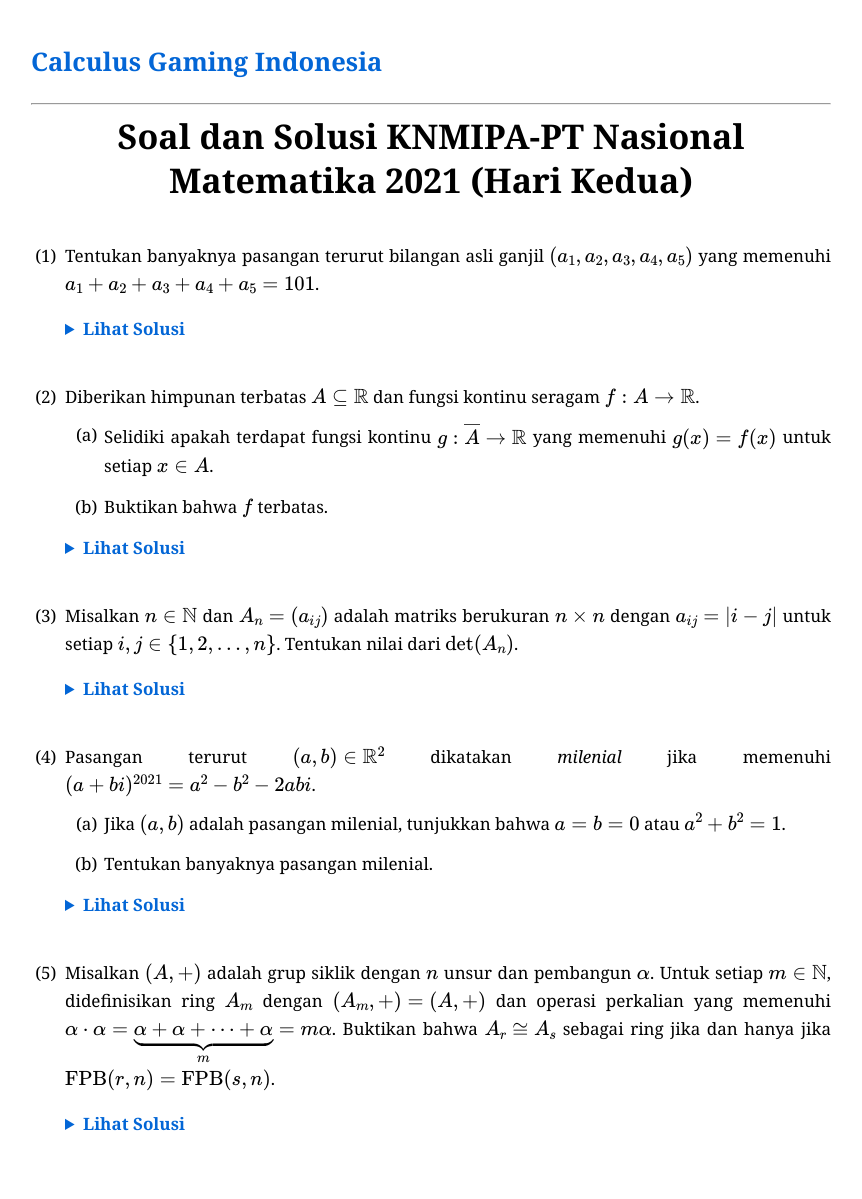
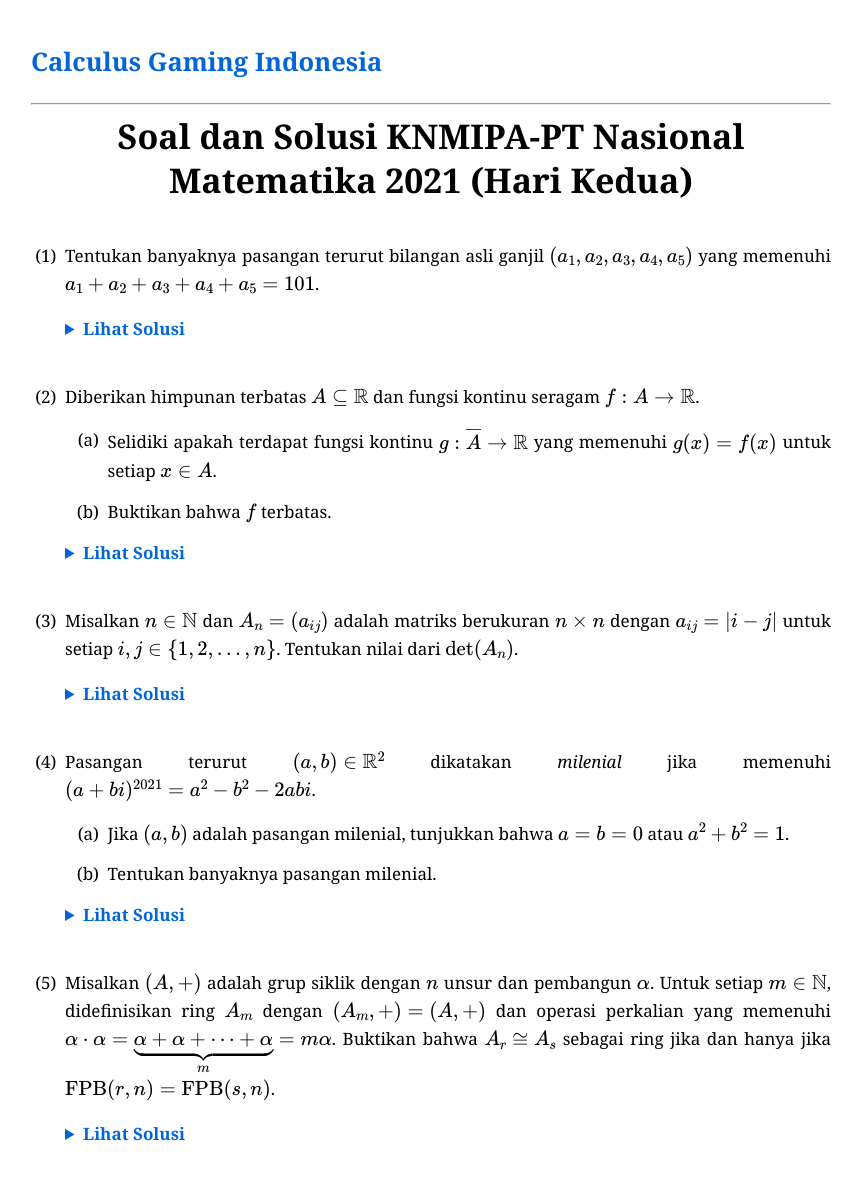
Before and after one commit to calculusgamingindonesia/calculusgamingindonesia.github.io, a Jekyll site: the page built from _posts/2026-07-01-onmipa-pt-nas-mat-21-2.md, in a window 1280 px wide. Shown: the whole page, without its empty margins (209-1071 px from the left). Built offline with Jekyll 4.4.1, drawn with Linux system fonts in a browser that asks for light colours; some web fonts are replaced.

Commit message:
Update default.html

```diff
--- a/_layouts/default.html
+++ b/_layouts/default.html
@@ -55,39 +54,48 @@
             text-align: right;
         }
 
-        /* BARU: Reset total semua padding/margin bawaan browser pada list bersarang.
-           Ini memastikan (a), (b) maupun (i), (ii), (iii) tidak terdorong semakin ke kanan.
-        */
-        ol ol, ol ul, ul ol, ul ul {
-            padding-left: 0 !important;
-            margin-left: 0 !important;
-            list-style-type: none !important;
+        ol ul {
+            list-style-type: none;
+            padding-left: 0;
+            margin-top: 15px;
+        }
+
+        /* Tambahan: Mengatur indentasi khusus untuk nested list level 2 (seperti i, ii, iii) */
+        ol ul ul {
+            padding-left: 3em;
             margin-top: 10px;
         }
 
-        /* KELAS UTAMA: Menyeragamkan posisi semua jenis sub-poin agar menggantung & sejajar */
-        .custom-hanging-container {
-            position: relative !important;
-            padding-left: 2.3em !important; /* Jarak teks dari tepi kiri */
+        ol ol {
+            list-style-type: lower-alpha;
+            padding-left: 2em;
+            counter-reset: none;
+            margin-top: 10px;
+        }
+
+        ol ul > li, ol ol > li {
+            position: relative;
+            /* Diperlebar dari 2em menjadi 2.5em agar teks sejajar dan tidak menabrak marker (iii) */
+            padding-left: 2.5em !important;
             text-indent: 0 !important;
             margin-bottom: 12px;
             line-height: 1.7;
             text-align: justify;
-            display: block;
+        }
+        ol ul > li::before, ol ol > li::before {
+            content: none;
         }
 
-        /* Posisi absolut penanda/buka-tutup kurung seperti (b) atau (iii) */
         .custom-sub-marker {
-            position: absolute !important;
-            left: 0 !important;
-            width: 1.9em !important; /* Lebar ruang marker agar teks (iii) tidak tabrakan */
-            text-align: right !important;
-            font-weight: inherit;
+            position: absolute;
+            left: 0;
+            /* Diperlebar dari 1.5em menjadi 2em untuk memberikan ruang bagi (iii) */
+            width: 2em;
+            text-align: right;
         }
-
         .custom-sub-content {
-            display: block !important;
-            text-align: justify !important;
+            display: block;
+            text-align: justify;
         }
 
         @media screen and (max-width: 768px) {
@@ -105,11 +113,12 @@
             ol > li::before {
                 left: -2.25em;
             }
-            .custom-hanging-container {
+            ol ul > li, ol ol > li {
                 padding-left: 2.5em !important;
             }
-            .custom-sub-marker {
-                width: 2.1em !important;
+            /* Menyesuaikan indentasi sub-list di layar mobile */
+            ol ul ul {
+                padding-left: 1.5em;
             }
             .MathJax_Display, .katex-display {
                 overflow-x: auto;
@@ -124,24 +133,13 @@
 
 <script>
     document.addEventListener("DOMContentLoaded", function() {
-        // STRATEGI BARU: Ambil semua elemen paragraf (<p>) dan list (<li>) di dalam main
-        let elements = document.querySelectorAll("main p, main li");
-
-        elements.forEach(function(el) {
-            // Hindari pemrosesan ganda jika elemen sudah diubah
-            if (el.querySelector('.custom-sub-marker')) return;
-
-            let html = el.innerHTML.trim();
-            // Regex mendeteksi teks yang diawali oleh tanda kurung seperti (a), (b), (i), (iii)
-            let match = html.match(/^(\s*\([a-zA-Z0-9_iI\s\u00a0.-]+\))\s*/);
-
+        document.querySelectorAll("ol ul > li, ol ol > li").forEach(function(li) {
+            let target = li.querySelector("p") || li;
+            let match = target.innerHTML.match(/^(\s*\([a-zA-Z0-9_iI\s\u00a0.-]+\))\s*/);
             if (match) {
                 let marker = match[1].trim();
-                let content = html.substring(match[0].length);
-
-                // Paksa elemen menggunakan layout menggantung yang seragam
-                el.classList.add('custom-hanging-container');
-                el.innerHTML = '<span class="custom-sub-marker">' + marker + '</span><span class="custom-sub-content">' + content + '</span>';
+                let content = target.innerHTML.substring(match[0].length);
+                target.innerHTML = '<span class="custom-sub-marker">' + marker + '</span><span class="custom-sub-content">' + content + '</span>';
             }
         });
     });
```
Also changed, not shown: other parts of _layouts/default.html (+0 -1 lines).
